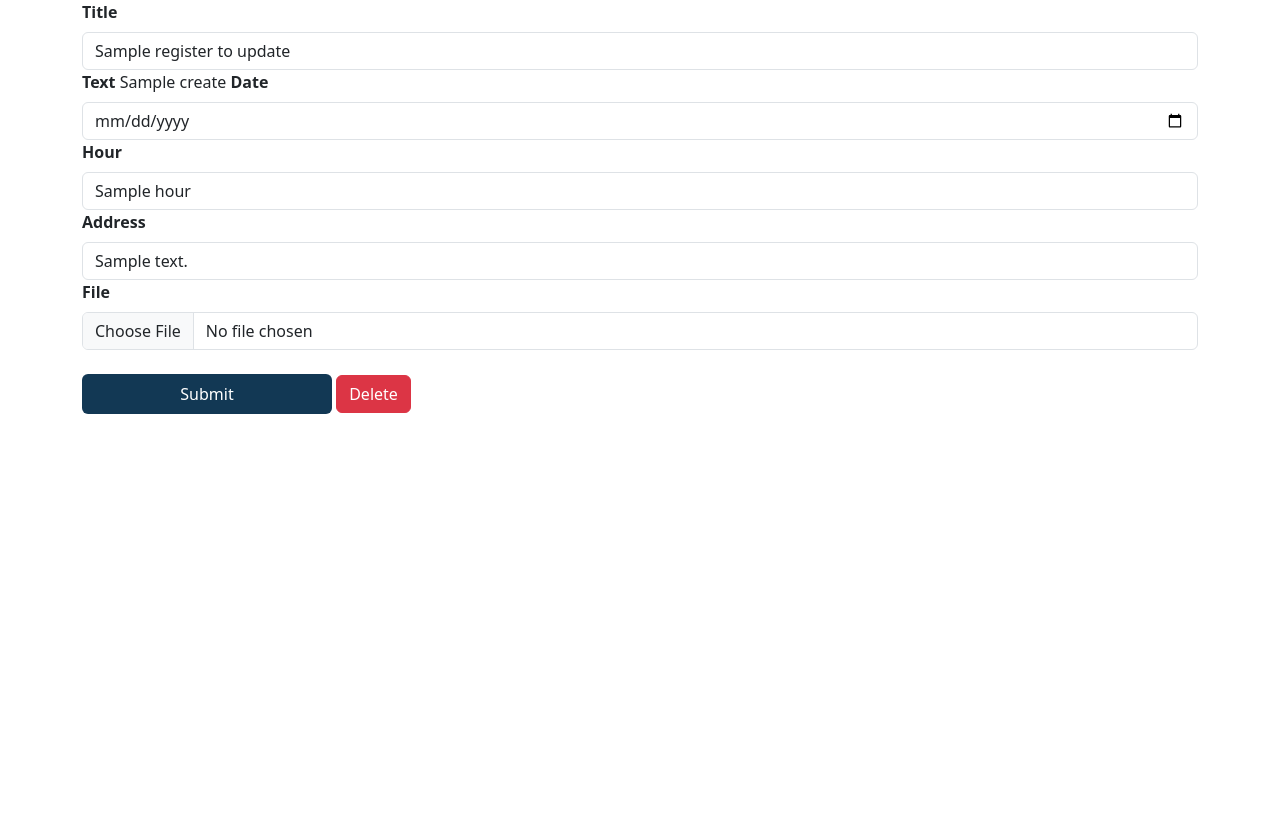
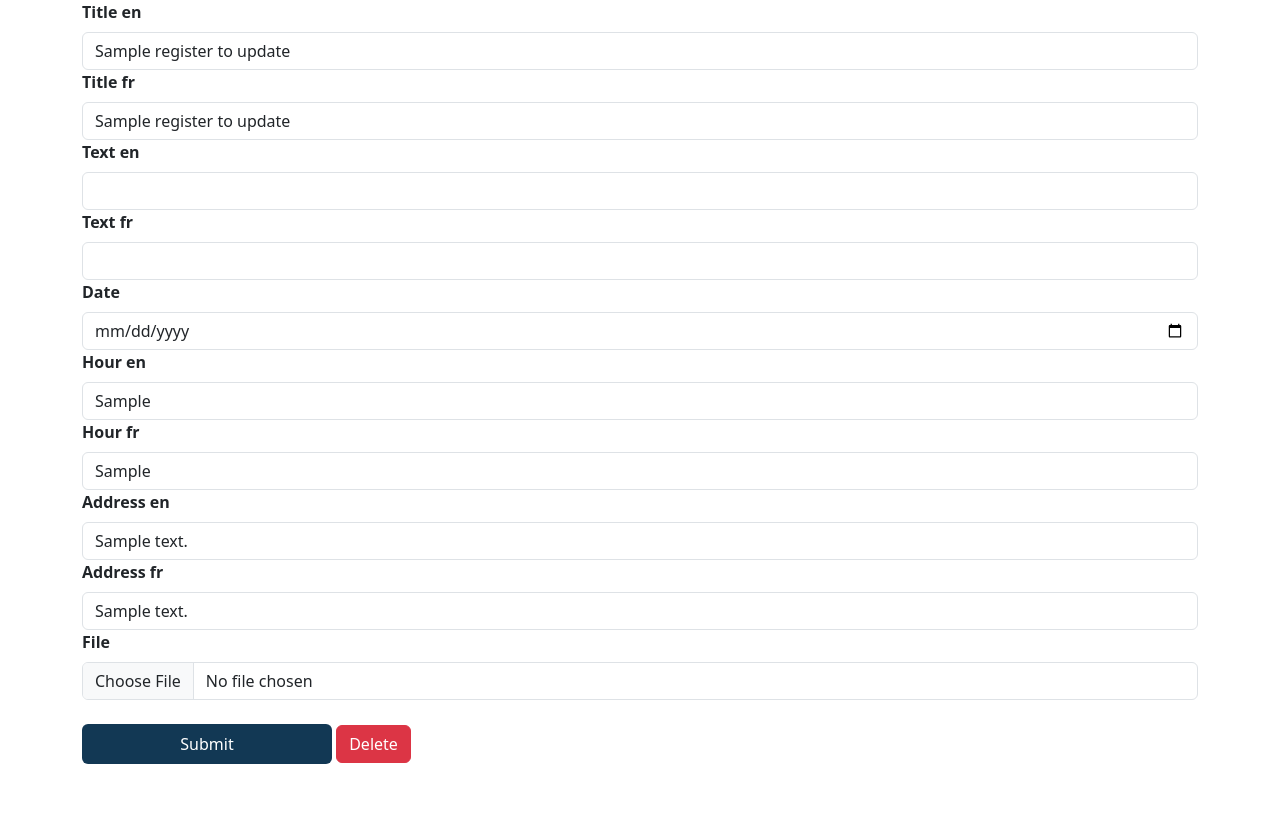
Before and after one commit to albitmotion/ccvmontreal, a Python web app: template templates/content/update_activity.html in a window 1280 px wide. Before the commit the page ends 414 px from the top, so only its background shows below. Run offline with Jinja, Linux system fonts and the light colour scheme; the template is opened without the code that fills it: most values are stand-ins (such as "Sample title", 1, 10 or a date in 2020); form fields are guessed from the names that the template uses; some libraries are stand-ins or nearby versions.

Commit message:
update title and activities

```diff
--- a/templates/content/update_activity.html
+++ b/templates/content/update_activity.html
@@ -11,33 +11,46 @@
 <form action="/update_activity/{{ register_to_update.id }}" method="POST" enctype="multipart/form-data">
   {{ form.hidden_tag() }}
 
-    <strong>{{ form.title.label(class="form-label") }}</strong>
-    {{ form.title(class="form-control", value=register_to_update.title) }}
+  <strong>{{ form.titleEN.label(class="form-label") }}</strong>
+  {{ form.titleEN(class="form-control", value=register_to_update.titleEN) }}
 
-    <strong>{{ form.text.label(class="form-label") }}</strong>
-    {{ ckeditor.create(value=register_to_update.text) }}
+  <strong>{{ form.titleFR.label(class="form-label") }}</strong>
+  {{ form.titleFR(class="form-control", value=register_to_update.titleFR) }}
+
+  <strong>{{ form.textEN.label(class="form-label") }}</strong>
+  {{ form.textEN(class="form-control") }}
+
+  <strong>{{ form.textFR.label(class="form-label") }}</strong>
+  {{ form.textFR(class="form-control") }}
 
   <strong>{{ form.date.label(class="form-label") }}</strong>
   {{ form.date(class="form-control", value=register_to_update.date) }}
 
-    <strong>{{ form.hour.label(class="form-label") }}</strong>
-    {{ form.hour(class="form-control", value=register_to_update.hour) }}
+  <strong>{{ form.hourEN.label(class="form-label") }}</strong>
+  {{ form.hourEN(class="form-control", value=register_to_update.hourEN) }}
 
-    <strong>{{ form.address.label(class="form-label") }}</strong>
-    {{ form.address(class="form-control", value=register_to_update.address) }}
+  <strong>{{ form.hourFR.label(class="form-label") }}</strong>
+  {{ form.hourFR(class="form-control", value=register_to_update.hourFR) }}
+
+  <strong>{{ form.addressEN.label(class="form-label") }}</strong>
+  {{ form.addressEN(class="form-control", value=register_to_update.addressEN) }}
+
+  <strong>{{ form.addressFR.label(class="form-label") }}</strong>
+  {{ form.addressFR(class="form-control", value=register_to_update.addressFR) }}
 
   <strong>{{ form.file.label(class="form-label") }}</strong>
   {{ form.file(class="form-control", value=register_to_update.file) }}
 
 
-    <br/>
+  <br />
   {{ form.submit(class="btn blueButton") }}
   <a class="btn btn-danger" href="{{ url_for('delete_activity', id=register_to_update.id) }}">Delete</a>
 
 </form>
 
 {{ ckeditor.load() }}
-  {{ ckeditor.config(name='text', height= "900px")}}
+{{ ckeditor.config(name='textEN', height= "900px")}}
+{{ ckeditor.config(name='textFR', height= "900px")}}
 
 <script src="{{ url_for('static', filename='js/forms.js') }}"></script>
 
--- a/webforms.py
+++ b/webforms.py
@@ -107,7 +107,7 @@ class ActivityForm(FlaskForm):
     titleFR = StringField("Title FR", validators=[DataRequired()])
     textEN = CKEditorField("Text EN", validators=[DataRequired()])
     textFR = CKEditorField("Text FR", validators=[DataRequired()])
-    date = DateField("Date")
+    date = DateField("Date", validators=[DataRequired()])
     hourEN = StringField("Hour EN")
     hourFR = StringField("Hour FR")
     addressEN = StringField("Address EN")
```
Also changed, not shown: activities.py (+4 -4 lines), app.py (+18 -14 lines), executive_members.py (+9 -1 lines), general.py (+47 -11 lines), templates/base/navbar.html (+15 -10 lines), templates/content/activities.html (+8 -4 lines), templates/content/add_activity.html (+6 -6 lines). Lines whose indentation alone changed are shown as unchanged.
